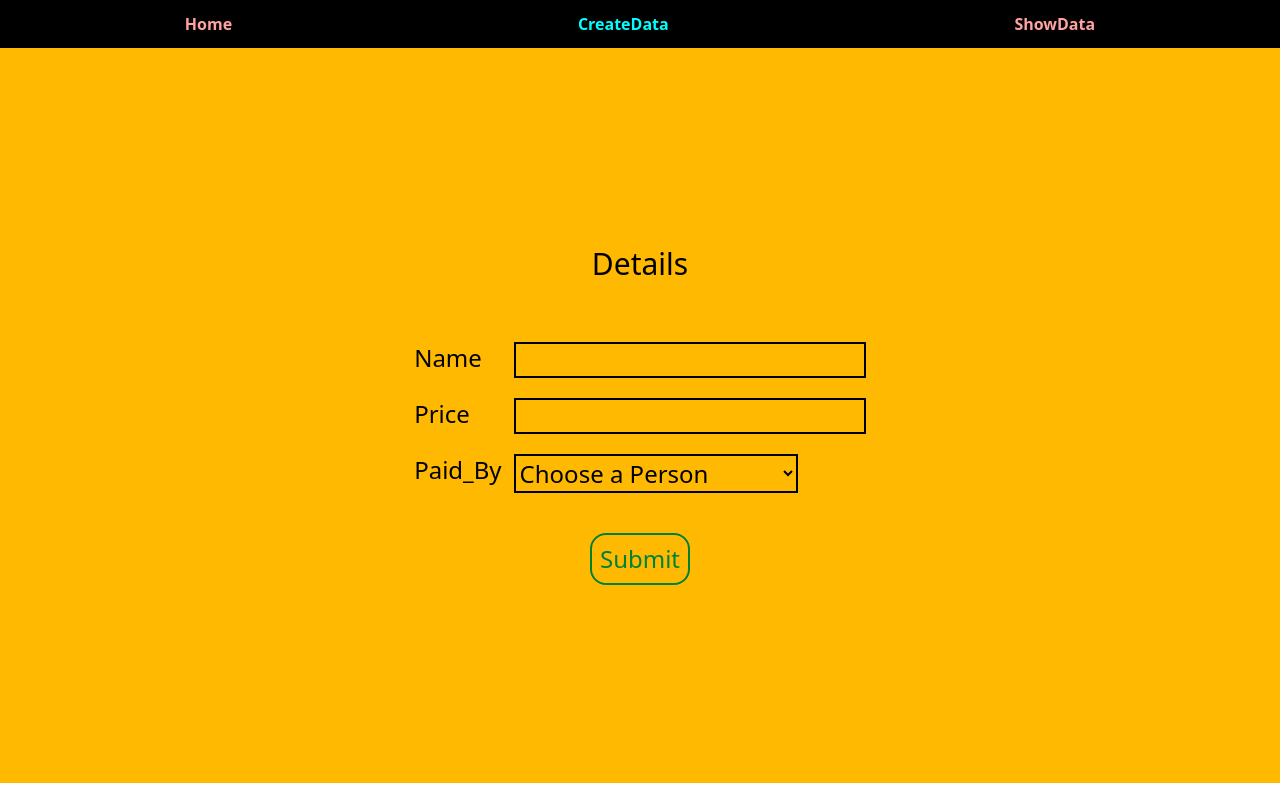
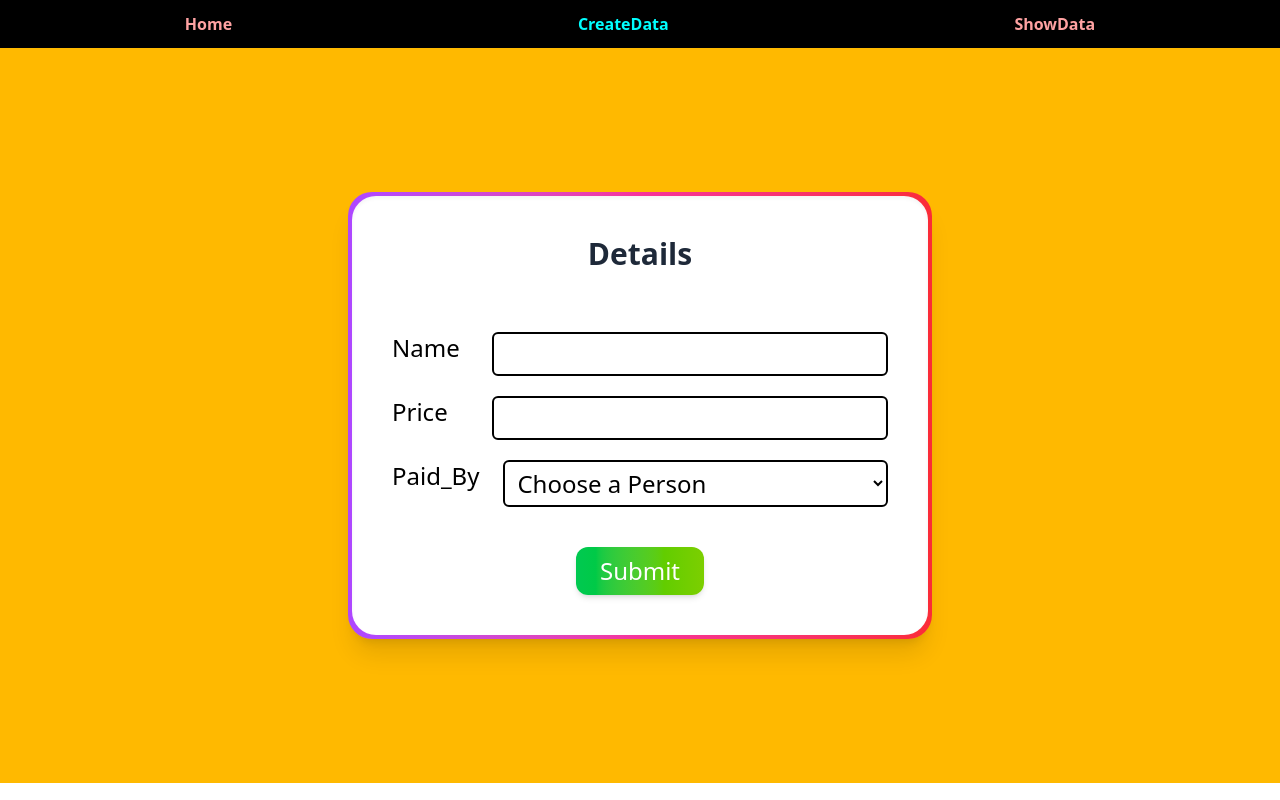
Before and after one commit to fullakumar/DehradunTrip, a Next.js app: page /createData in a window 1280 px wide. Built offline with nearby package versions, Linux system fonts and the light colour scheme.

Commit message:
Update app/createData/page.jsx

```diff
--- a/app/createData/page.jsx
+++ b/app/createData/page.jsx
@@ -3,23 +3,25 @@ import {contactAction} from '../serverActions/contact.action'
 export default async function Create(params) {
     return (
         <div className="w-screen h-[91.9vh] bg-amber-400 flex justify-center items-center">
+            <div className="relative p-1 rounded-3xl bg-gradient-to-r from-purple-500 via-pink-500 to-red-500 shadow-xl hover:shadow-2xl transition-all duration-300 ease-in-out">
+                <div className="bg-white dark:bg-gray-900 rounded-3xl p-10 w-[90vw] max-w-xl shadow-inner relative z-10">
+
                 <form action={contactAction} className="text-2xl flex flex-col gap-5">
-
-                <h1 className="text-center text-3xl mb-10">Details</h1>
+                    <h1 className="text-center text-3xl mb-10 font-semibold text-gray-800 dark:text-white">Details</h1>
 
                     <div className="flex gap-3 flex-col md:flex-row">
                     <label htmlFor="name">Name</label>
-                    <input type="text" id="name" name="name" className="border-2 md:ml-5"/>
+                    <input type="text" id="name" name="name" className="border-2 rounded-md px-2 py-1 md:ml-5 w-full" />
                     </div>
 
                     <div className="flex gap-3 flex-col md:flex-row">
                     <label htmlFor="price">Price</label>
-                    <input type="text" id="price" name="price" className="border-2 md:ml-8"/>
+                    <input type="text" id="price" name="price" className="border-2 rounded-md px-2 py-1 md:ml-8 w-full" />
                     </div>
 
                     <div className="flex gap-3 flex-col md:flex-row">
                     <label htmlFor="paid_by">Paid_By</label>
-                    <select id="paid_by" name="paid_by" className="border-2 w-71">
+                    <select id="paid_by" name="paid_by" className="border-2 rounded-md px-2 py-1 w-full md:ml-3">
                         <option value="Choose">Choose a Person</option>
                         <option value="Sumit">Sumit</option>
                         <option value="Yash">Yash</option>
@@ -29,10 +31,15 @@ export default async function Create(params) {
                     </div>
 
                     <div className="flex justify-center mt-5">
-                    <button className="text-green-700 rounded-2xl p-2 border-2 cursor-pointer">Submit</button>
+                    <button className="cursor-pointer text-white bg-gradient-to-r from-green-500 to-lime-500 rounded-xl px-6 py-2 shadow-md hover:brightness-110 transition">
+                        Submit
+                    </button>
+                    </div>
+                </form>
+
+                </div>
+            </div>
         </div>
 
-            </form>
-        </div>
     )
 }
```
Lines whose indentation alone changed are shown as unchanged.
